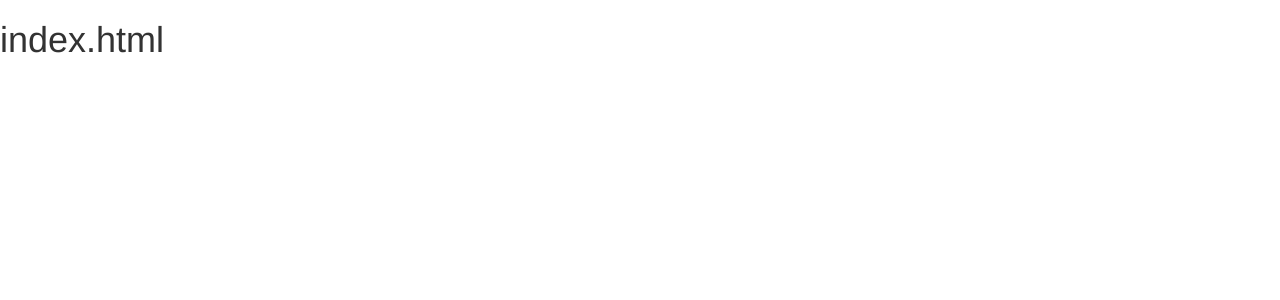
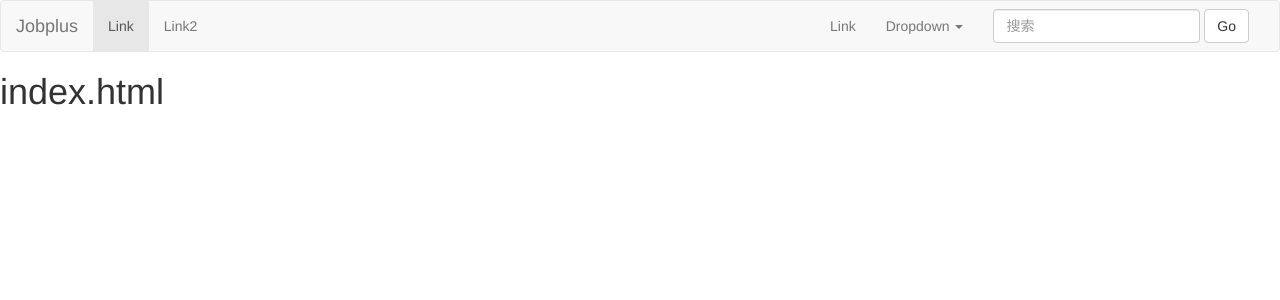
Before and after one commit to Ai-Gao/Flask-jobplus, a Flask app: page / in a window 1280 px wide. Shown: the top 300 px of the page. Run offline with Flask 2, Linux system fonts and the light colour scheme; some libraries are stand-ins or nearby versions.

Commit message:
add independency

```diff
--- /dev/null
+++ b/jobplus/decorators.py
@@ -0,0 +1 @@
+# 定义装饰器
--- a/jobplus/static/main.css
+++ b/jobplus/static/main.css
@@ -0,0 +1,4 @@
+*{
+    margin:0px;
+    padding:0px;
+}
--- a/jobplus/templates/base.html
+++ b/jobplus/templates/base.html
@@ -1,14 +1,65 @@
 <!DOCTYPE html>
 <html lang='zh-CN'>
     <head>
-        <meta charset='UTF-8'>
+        <meta charset='UTF-8' />
+        <meta name='viewport' content='width=device-width' />
         <title>{% block title %}{% endblock %}</title>
-        <!-- bootstrap 3.3.7  <link rel='stylesheet' href='https://cdn.bootcss.com/bootstrap'> -->
+
+        <link rel='stylesheet' href='/static/main.css' type='text/css'>
+
         <link rel='stylesheet' href='https://cdn.bootcss.com/bootstrap/3.3.7/css/bootstrap.min.css'>
 
-        <link rel='stylesheet' href='/static/main.css'>
     </head>
+
     <body>
+
+        <nav class='navbar navbar-default'>
+            <div class='container-fluid'>
+                <!-- Brand and toggle get grouped for better mobile display -->
+                <div class='navbar-header'>
+                    <button type='button' class='navbar-toggle collapsed' data-toggle='collapse' data-target='#bs-example-navbar-collapse-1' aria-expanded='false'>
+                        <span class='sr-only'> navigation</span>
+                        <span class='icon-bar'></span>
+                        <span class='icon-bar'></span>
+                        <span class='icon-bar'></span>
+                    </button>
+
+                    <a class='navbar-brand' href='#'>Jobplus</a>
+                </div>
+
+                <!-- Collect the nav links, forms, and other content for toggling -->
+                <div class='collapse navbar-collapse' id='bs-example-navbar-collapse-1'>
+                    <ul class='nav navbar-nav'>
+                        <li class='active'>
+                            <a href='#'>Link
+                                <span class='sr-only'>(current)</span>
+                            </a>
+                        </li>
+                        <li><a href='#'>Link2</a></li>
+
+                    </ul>
+
+                    <form class='navbar-form navbar-right' >
+                        <div class='form-group'>
+                            <input type='text' class='form-control' placeholder='搜索'>
+                        </div>
+                        <button type='submit' class='btn btn-default'>Go</button>
+                    </form>
+                    <ul class='nav navbar-nav navbar-right'>
+                        <li><a href='#'>Link</a></li>
+                        <li class='dropdown'>
+                            <a href='#' class='dropdown-toggle' data-toggle='dropdown' role='button' aria-haspopup='true' aria-expanded='false'>Dropdown <span class='caret'></span></a>
+                            <ul class='dropdown-menu'>
+                                <li><a href='#'>Action</a></li>
+                                <li><a href='#'>Another action</a></li>
+                                <li><a href='#'>Something else here</a></li>
+                            </ul>
+                        </li>
+                    </ul>
+                </div>
+            </div>
+        </nav>
+
         {% block body %}
         {% endblock %}
 
```
Also changed, not shown: requirements.txt (added, +16 -0 lines).
